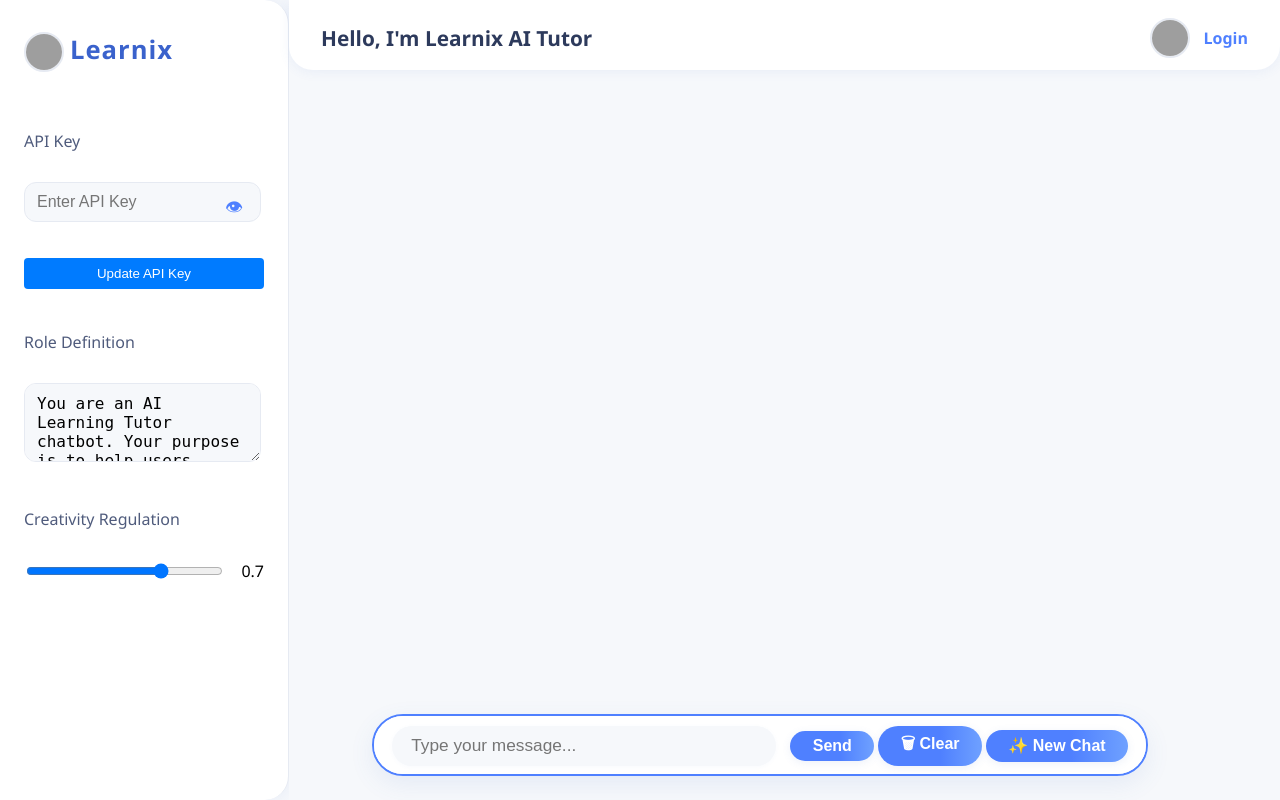
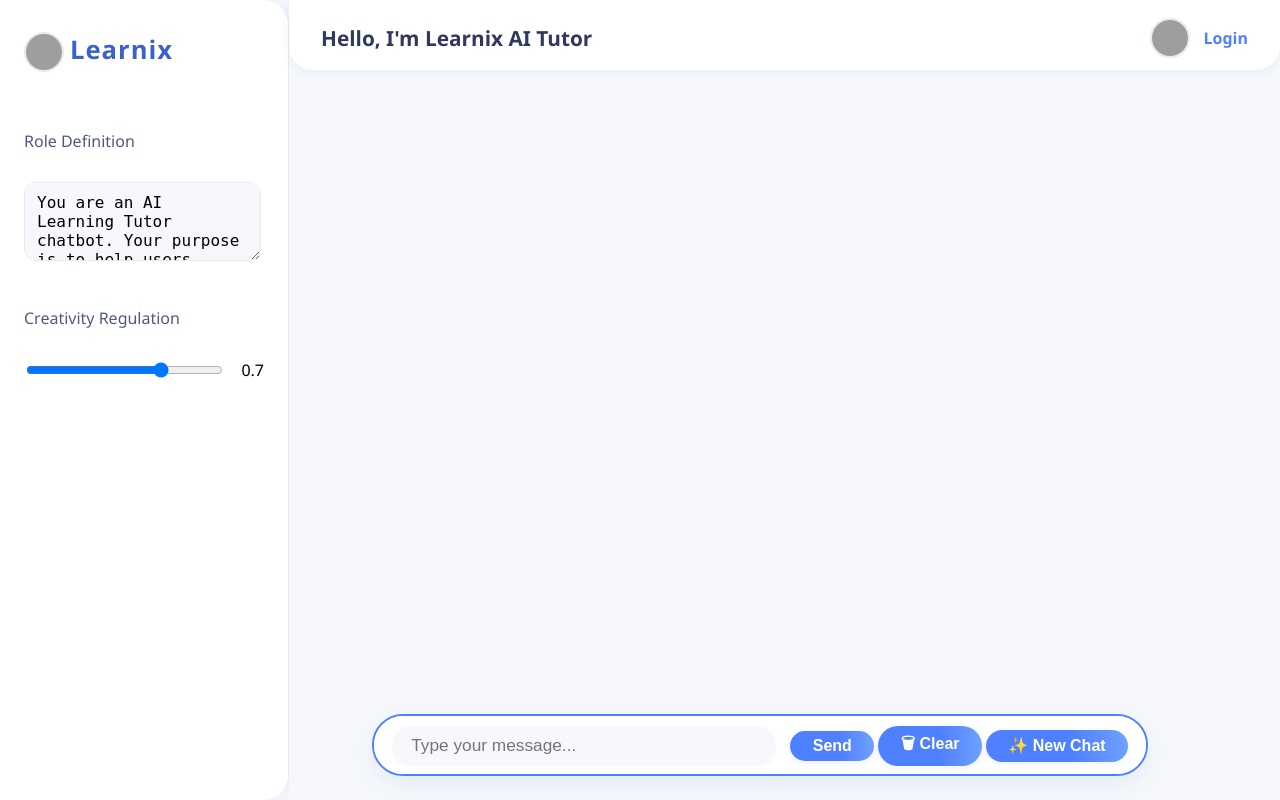
Before and after one commit to Kiven-0018/TEST2, a Flask app: page / in a window 1280 px wide. Run offline with Flask 2, Linux system fonts and the light colour scheme; grey boxes are pictures that could not be loaded.

Commit message:
Remove API key handling from frontend and backend for improved security and simplify user registration and login processes

```diff
--- a/app.py
+++ b/app.py
@@ -156,32 +156,6 @@ print(
 SYSTEM_PROMPT = "Your name is Learnix AI. You are a helpful tutor AI who assists users with their questions."
 
 
-def get_user_api_key(user_id):
-    """Get user's stored API key from database"""
-    if not user_id:
-        return None
-
-    conn = get_db_connection()
-    if not conn:
-        return None
-
-    cursor = conn.cursor()
-    placeholder = get_db_placeholder()
-
-    try:
-        cursor.execute(
-            f"SELECT api_key FROM users WHERE student_id = {placeholder}", (user_id,)
-        )
-        result = cursor.fetchone()
-        return result["api_key"] if result and result["api_key"] else None
-    except Exception as e:
-        print(f"Error fetching user API key: {e}")
-        return None
-    finally:
-        cursor.close()
-        conn.close()
-
-
 def get_chat_history(user_id):
     """Get last 10 chat logs for a user."""
     if not user_id:
@@ -223,12 +197,11 @@ def chat_endpoint():
     user_msg = data.get("message", "")
     role = data.get("role", "你是一个AI助手")
     temp = float(data.get("temperature", 1))
-    api_key = data.get("apiKey")
     user_id = data.get("userId")
     system_prompt = SYSTEM_PROMPT
 
-    # API Key Priority: 1. Provided in request, 2. User's stored key, 3. Environment variable
-    final_api_key = api_key or get_user_api_key(user_id) or OPENAI_API_KEY
+    # Use environment variable API key only
+    final_api_key = OPENAI_API_KEY
 
     if not final_api_key:
         return (
@@ -329,7 +302,6 @@ def register():
     data = request.get_json()
     student_id = data.get("student_id")
     major = data.get("major")
-    api_key = data.get("api_key")  # Optional API key
 
     if not student_id:
         return jsonify({"error": "Student ID is required"}), 400
@@ -367,10 +339,10 @@ def register():
                 }
             )
 
-        # Update the user's major and api_key
+        # Update the user's major
         cursor.execute(
-            f"UPDATE users SET major = {placeholder}, api_key = {placeholder} WHERE student_id = {placeholder}",
-            (major, api_key, student_id),
+            f"UPDATE users SET major = {placeholder} WHERE student_id = {placeholder}",
+            (major, student_id),
         )
         conn.commit()
 
@@ -407,7 +379,7 @@ def login():
 
     try:
         cursor.execute(
-            f"SELECT student_id, name, major, api_key FROM users WHERE student_id = {placeholder}",
+            f"SELECT student_id, name, major FROM users WHERE student_id = {placeholder}",
             (student_id,),
         )
         user = cursor.fetchone()
@@ -432,7 +404,6 @@ def login():
                     "student_id": user["student_id"],
                     "name": user["name"],
                     "major": user["major"],
-                    "api_key": user["api_key"],
                 },
             }
         )
@@ -489,45 +460,6 @@ def update_user():
         conn.close()
 
 
-@app.route("/update_api_key", methods=["POST"])
-def update_api_key():
-    data = request.get_json()
-    student_id = data.get("student_id")
-    api_key = data.get("api_key")
-
-    if not student_id or not api_key:
-        return jsonify({"error": "Missing student ID or API key"}), 400
-
-    if not api_key.startswith("sk-"):
-        return jsonify({"error": "Invalid API key format. Must start with 'sk-'"}), 400
-
-    conn = get_db_connection()
-    if not conn:
-        return jsonify({"error": "Database connection failed"}), 500
-
-    cursor = conn.cursor()
-
-    try:
-        placeholder = get_db_placeholder()
-        cursor.execute(
-            f"UPDATE users SET api_key = {placeholder} WHERE student_id = {placeholder}",
-            (api_key, student_id),
-        )
-        conn.commit()
-
-        if cursor.rowcount == 0:
-            return jsonify({"error": "User not found"}), 404
-
-        return jsonify({"status": "success", "message": "API key updated successfully"})
-    except Exception as e:
-        conn.rollback()
-        print("Update API key error:", e)
-        return jsonify({"error": "Internal server error"}), 500
-    finally:
-        cursor.close()
-        conn.close()
-
-
 @app.route("/history", methods=["GET"])
 def history():
     user_id = request.args.get("userId")
--- a/static/chatbot.js
+++ b/static/chatbot.js
@@ -6,7 +6,6 @@ let messages = [];
 window.addEventListener("DOMContentLoaded", () => {
   const chatWindow = document.getElementById("chat-window");
   const messageInput = document.getElementById("messageInput");
-  const apiKeyInput = document.getElementById("apiKey");
   const sendBtn = document.getElementById("sendBtn");
   const clearBtn = document.getElementById("clearBtn");
   const roleDef = document.getElementById("roleDef");
@@ -16,8 +15,6 @@ window.addEventListener("DOMContentLoaded", () => {
   const majorInput = document.getElementById("your-major");
   const loginBtn = document.getElementById("loginBtn");
   const newChatBtn = document.getElementById("newChatBtn");
-
-  apiKeyInput.value = localStorage.getItem("apiKey") || "";
 
   // Temperature display
   tempValue.textContent = tempSlider.value;
@@ -165,24 +162,9 @@ window.addEventListener("DOMContentLoaded", () => {
       return;
     }
 
-    apiKeyInput.value = user.api_key;
     const startTime = new Date().getTime(); // 获取开始时间
     const text = messageInput.value.trim();
     if (!text) return;
-
-    let apiKey = apiKeyInput.value.trim();
-    if (!apiKey) {
-      apiKey = localStorage.getItem("apiKey");
-    }
-
-    if (!apiKey || !apiKey.startsWith("sk-")) {
-      appendMessage(
-        "⚠️ Invalid API Key. Please enter a valid OpenAI key starting with sk-",
-        "bot"
-      );
-      return;
-    }
-    localStorage.setItem("apiKey", apiKey);
 
     appendMessage(text, "user");
     messageInput.value = "";
@@ -196,7 +178,6 @@ window.addEventListener("DOMContentLoaded", () => {
         method: "POST",
         headers: { "Content-Type": "application/json" },
         body: JSON.stringify({
-          apiKey,
           role: roleDef.value,
           temperature: parseFloat(tempSlider.value),
           message: text,
@@ -324,65 +305,6 @@ window.addEventListener("DOMContentLoaded", () => {
       }
   }
 
-  document.getElementById("toggleKey").addEventListener("click", () => {
-    const input = document.getElementById("apiKey");
-    input.type = input.type === "password" ? "text" : "password";
-  });
-  // API Key Update functionality
-  async function updateApiKey() {
-    const users = localStorage.getItem("user");
-    if (!users) {
-      alert("请先登录");
-      return;
-    }
-
-    const user = JSON.parse(users);
-    const newApiKey = apiKeyInput.value.trim();
-
-    // Validate API key format
-    if (!newApiKey || !newApiKey.startsWith("sk-")) {
-      alert(
-        "Invalid API Key. Please enter a valid OpenAI key starting with sk-"
-      );
-      return;
-    }
-
-    try {
-      const res = await fetch("http://127.0.0.1:5001/update_api_key", {
-        method: "POST",
-        headers: { "Content-Type": "application/json" },
-        body: JSON.stringify({
-          student_id: user.student_id,
-          api_key: newApiKey,
-        }),
-      });
-
-      if (!res.ok) {
-        const err = await res.json();
-        alert("Failed to update API key: " + (err.error || "Unknown error"));
-        return;
-      }
-
-      const data = await res.json();
-
-      // Update localStorage with new API key
-      user.api_key = newApiKey;
-      localStorage.setItem("user", JSON.stringify(user));
-      localStorage.setItem("apiKey", newApiKey);
-
-      alert("API Key updated successfully!");
-      console.log("✅ API Key updated:", data.message);
-    } catch (err) {
-      console.error("❌ Update API Key error:", err);
-      alert("Network error: " + err.message);
-    }
-  }
-
-  // Add event listener for API key update (if update button exists)
-  const updateApiKeyBtn = document.getElementById("updateApiKeyBtn");
-  if (updateApiKeyBtn) {
-    updateApiKeyBtn.addEventListener("click", updateApiKey);
-  }
 
   // User details modal functionality
   document
@@ -452,7 +374,6 @@ window.addEventListener("DOMContentLoaded", () => {
     const name = document.getElementById("reg-name").value;
     const student_id = document.getElementById("reg-id").value;
     const major = document.getElementById("reg-major").value;
-    const api_key = document.getElementById("reg-api-key").value;
 
     if (!name || !student_id || !major) {
       alert("Please fill in all required registration fields.");
@@ -462,7 +383,7 @@ window.addEventListener("DOMContentLoaded", () => {
     const res = await fetch("http://127.0.0.1:5001/register", {
       method: "POST",
       headers: { "Content-Type": "application/json" },
-      body: JSON.stringify({ name, student_id, major, api_key }),
+      body: JSON.stringify({ name, student_id, major }),
     });
 
     if (!res.ok) {
@@ -476,11 +397,4 @@ window.addEventListener("DOMContentLoaded", () => {
     showLoginModal();
   });
 
-  // Alternative: Listen for Enter key in API key input field
-  apiKeyInput.addEventListener("keypress", (e) => {
-    if (e.key === "Enter" && e.ctrlKey) {
-      // Ctrl+Enter to update API key
-      updateApiKey();
-    }
-  });
 });
--- a/templates/index.html
+++ b/templates/index.html
@@ -24,14 +24,6 @@
             <h2>Learnix</h2>
 
         </div>
-        <label for="apiKey">API Key</label>
-        <div style="position: relative;">
-            <input type="password" id="apiKey" placeholder="Enter API Key" />
-            <button id="toggleKey" type="button" style="position: absolute; right: 15px; top: 10px;">👁</button>
-        </div>
-        <button id="updateApiKeyBtn"
-            style="margin-top: 8px; width: 100%; padding: 8px; background: #007bff; color: white; border: none; border-radius: 4px; cursor: pointer;">Update
-            API Key</button>
 
         <label for="roleDef">Role Definition</label>
         <textarea id="roleDef" rows="3"
@@ -95,8 +87,6 @@
             <input type="text" id="reg-id" placeholder="Your ID Number">
             <label for="reg-major">Major</label>
             <input type="text" id="reg-major" placeholder="Your Major">
-            <label for="reg-api-key">API Key (Optional)</label>
-            <input type="text" id="reg-api-key" placeholder="Enter your API key">
             <button id="registerBtn">Register</button>
             <button id="closeRegisterModal" style="background:#eee;color:#333;">Cancel</button>
         </div>
```
Also changed, not shown: chat_logs.db.
